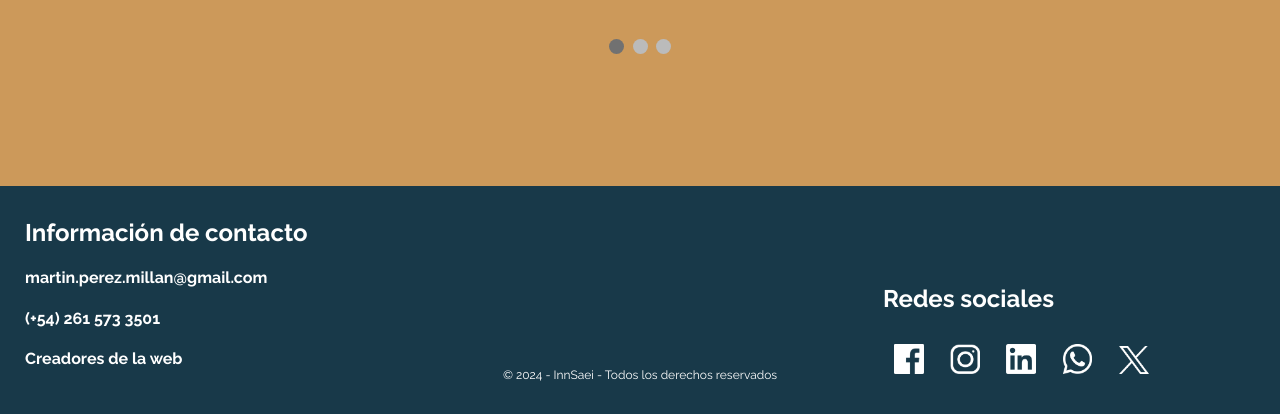
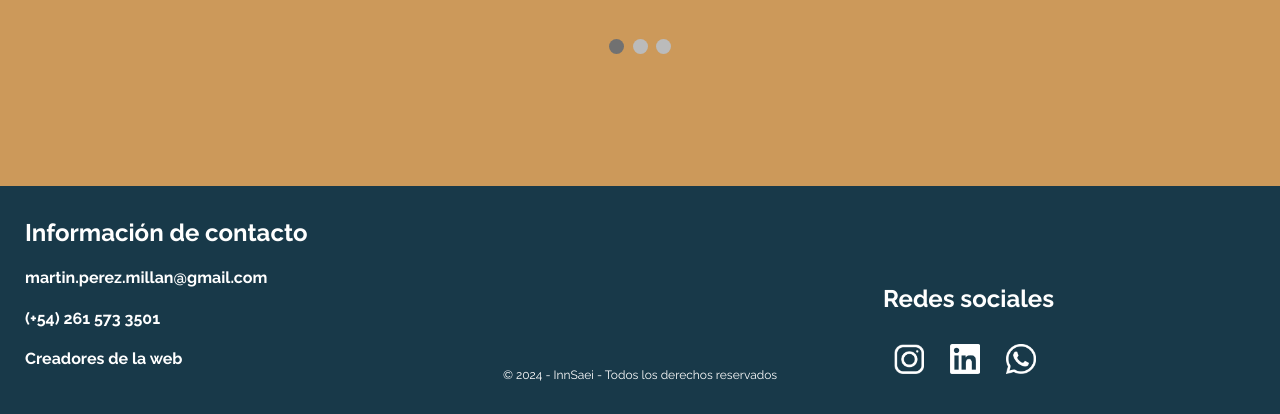
Before and after one commit to InnSaei-ar/InnSaei-ar.github.io, a plain HTML site: page noticias.html in a window 1280 px wide. Shown: the part 944-1358 px from the top of the page. Drawn offline with Linux system fonts and the light colour scheme.

Commit message:
Add files via upload

```diff
--- a/noticias.html
+++ b/noticias.html
@@ -105,11 +105,9 @@
           <div class="columna1-footer">
             <h2>Redes sociales</h2>
             <div class="redes-sociales">
-              <a href=""><img src="./Imagenes/facebook.png" alt="" class="img-footer" /></a>
               <a href=""><img src="./Imagenes/instagram.png" alt="" class="img-footer" /></a>
-              <a href=""><img src="./Imagenes/Linkedin.png" alt="" class="img-footer" /></a>
-              <a href=""><img src="./Imagenes/whatsap.png" alt="" class="img-footer" /></a>
-              <a href=""><img src="./Imagenes/twitter.png" alt="" class="img-footer" /></a>
+              <a href="https://www.linkedin.com/in/martin-p%C3%A9rez-mill%C3%A1n?utm_source=share&utm_campaign=share_via&utm_content=profile&utm_medium=android_app "><img src="./Imagenes/Linkedin.png" alt="" class="img-footer" /></a>
+              <a href="https://wa.me/5492615733501"><img src="./Imagenes/whatsap.png" alt="" class="img-footer" /></a>
             </div>
           </div>
         </div>
```
Also changed, not shown: creadores.html (+2 -4 lines), index.html (+4 -5 lines).
